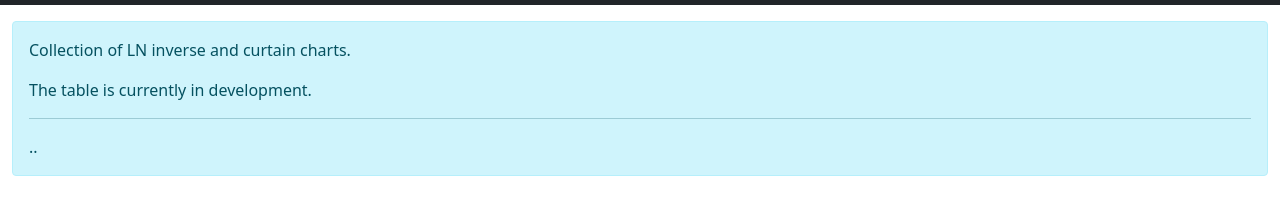
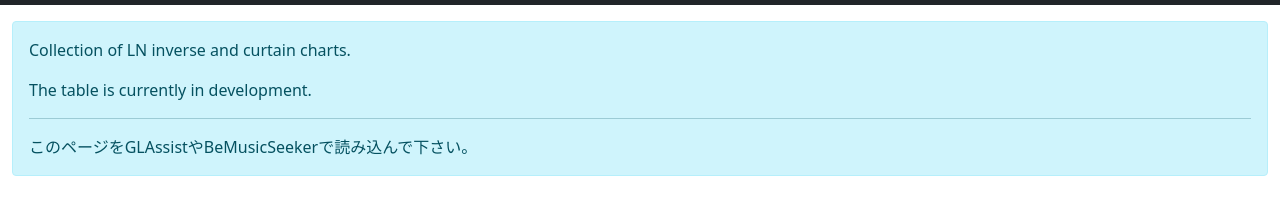
Before and after one commit to skar-wem/ln, a plain HTML site: page index.html in a window 1280 px wide. Shown: the part 45-260 px from the top of the page. Drawn offline with nearby package versions, Linux system fonts and the light colour scheme; no server answers.

Commit message:
Update index.html

```diff
--- a/index.html
+++ b/index.html
@@ -30,7 +30,7 @@
             <p>Collection of LN inverse and curtain charts.</p>
             <p>The table is currently in development.</p>
             <hr>
-            <p class="mb-0">..</p>
+            <p class="mb-0">このページをGLAssistやBeMusicSeekerで読み込んで下さい。</p>
         </div>
 
 
```
